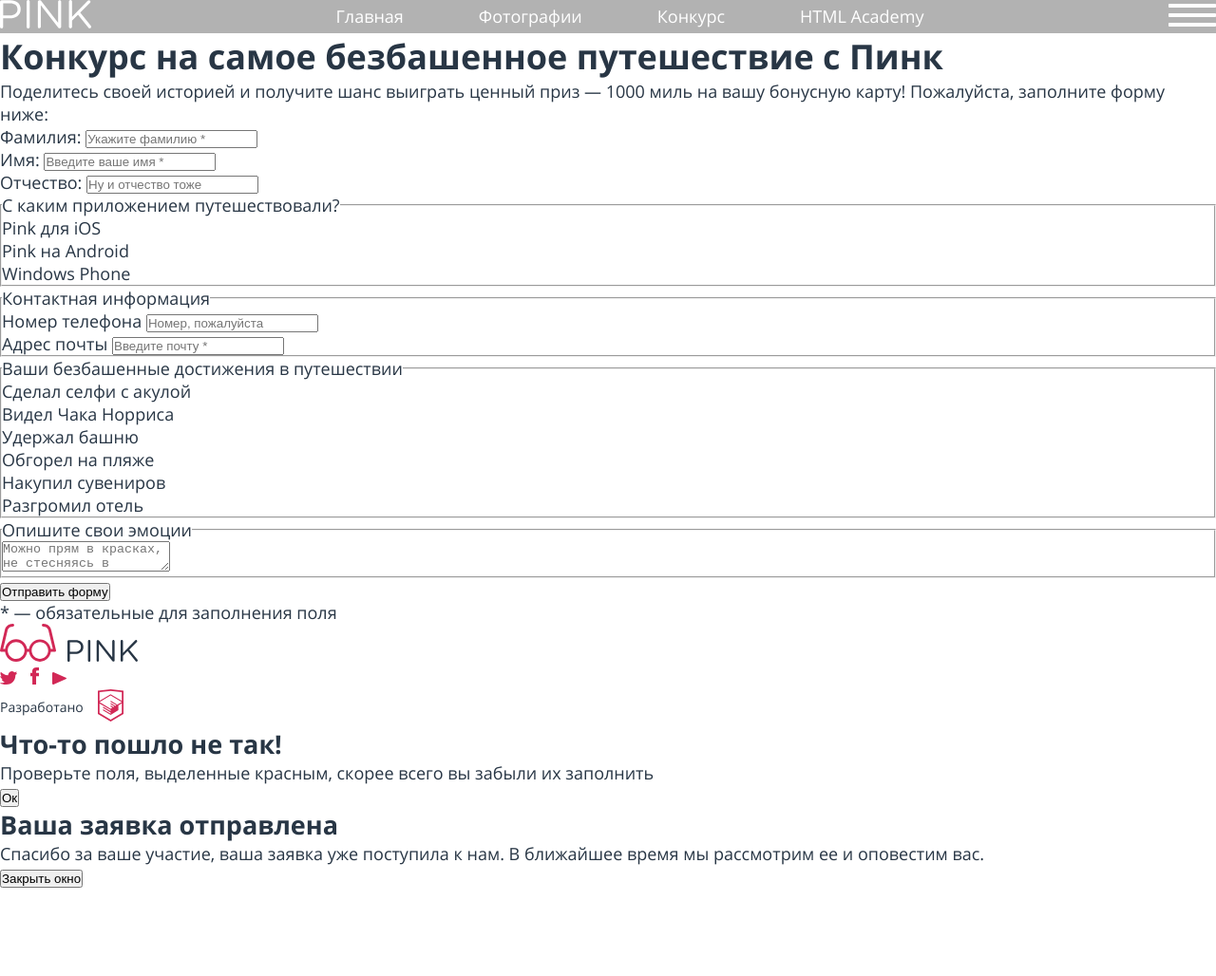
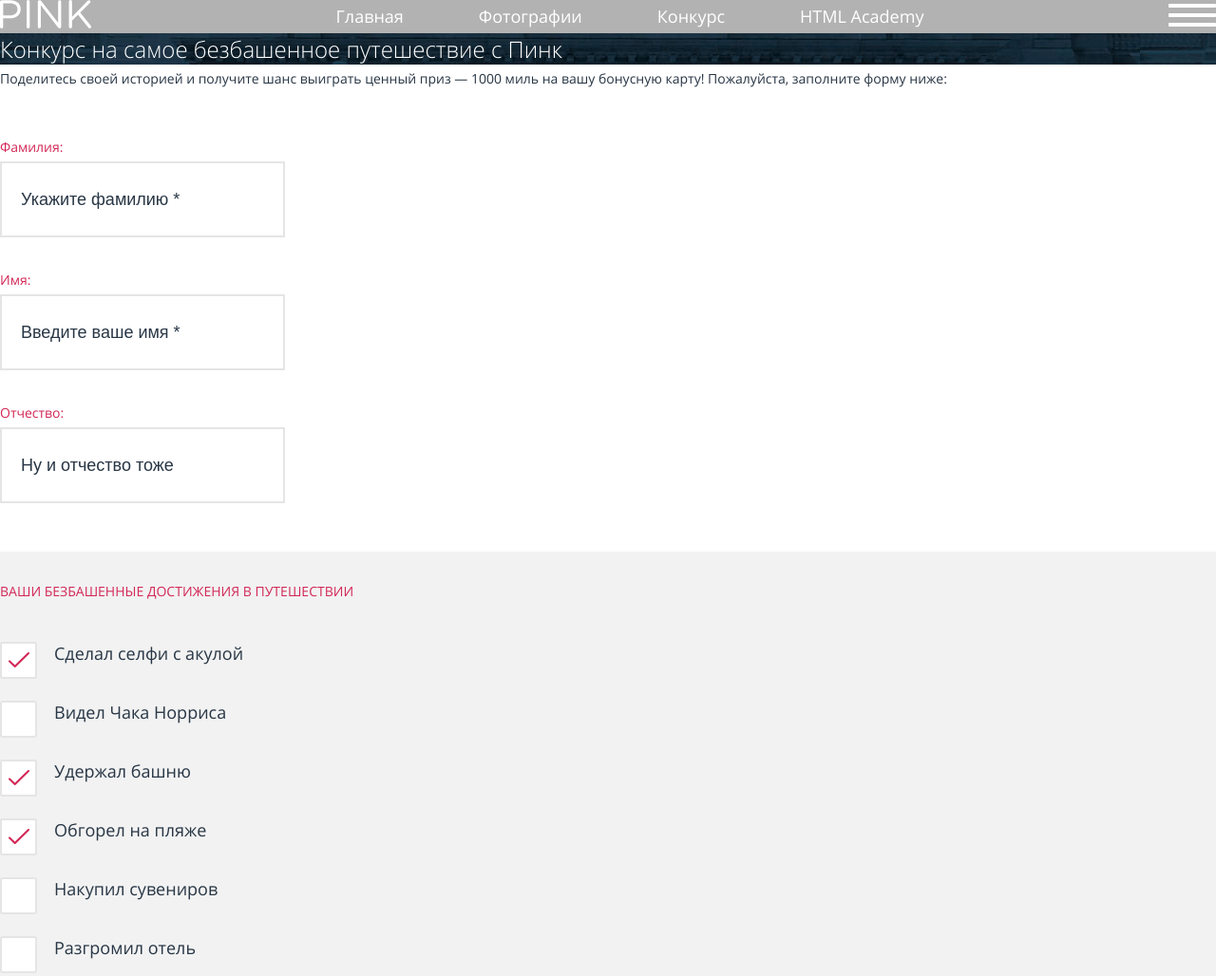
Before and after one commit to multiversal-destroyer/pink, a website: page source/form.html in a window 1280 px wide. Shown: the top 1028 px of the page at 95% size. Before the commit the page ends 935 px from the top, so only its background shows below. Drawn offline with nearby package versions, Linux system fonts and the light colour scheme; files that its build step writes are made by us from their sources.

Commit message:
build: add lottery.scss

```diff
--- a/source/form.html
+++ b/source/form.html
@@ -37,54 +37,77 @@
     </header>
 
     <main class="main">
-      <h1 class="main__title">Конкурс на самое безбашенное путешествие с Пинк</h1>
-
       <section class="lottery">
+        <h1 class="lottery__title main-background">Конкурс на самое безбашенное путешествие с Пинк</h1>
         <p class="lottery__description">Поделитесь своей историей и получите шанс выиграть ценный приз — 1000 миль на вашу бонусную карту! Пожалуйста, заполните форму ниже:</p>
 
         <form class="lottery__form form" action="">
-          <div class="form__group form-group">
-            <label class="form-group__label" for="last-name">Фамилия:</label>
-            <input class="form-group__input" type="text" id="last-name" name="last-name" placeholder="Укажите фамилию *">
+          <fieldset class="form__fieldset form-fieldset">
+            <legend class="visually-hidden">Ваш антропоним</legend>
+            <div class="form-fieldset__group fieldset-group">
+              <label class="fieldset-group__label" for="last-name">Фамилия:</label>
+              <input class="fieldset-group__input" type="text" id="last-name" name="last-name" placeholder="Укажите фамилию *">
             </div>
-          <div class="form__group form-group">
-            <label class="form-group__label" for="first-name">Имя:</label>
-            <input class="form-group__input" type="text" id="first-name" name="first-name" placeholder="Введите ваше имя *">
+            <div class="form-fieldset__group fieldset-group">
+              <label class="fieldset-group__label" for="first-name">Имя:</label>
+              <input class="fieldset-group__input" type="text" id="first-name" name="first-name" placeholder="Введите ваше имя *">
             </div>
-          <div class="form__group form-group">
-            <label class="form-group__label" for="middle-name">Отчество:</label>
-            <input class="form-group__input" type="text" id="middle-name" name="middle-name" placeholder="Ну и отчество тоже">
+            <div class="form-fieldset__group fieldset-group">
+              <label class="fieldset-group__label" for="middle-name">Отчество:</label>
+              <input class="fieldset-group__input" type="text" id="middle-name" name="middle-name" placeholder="Ну и отчество тоже">
             </div>
+          </fieldset>
 
           <fieldset class="form__fieldset form-fieldset">
-            <legend class="form-fieldset__legend">С каким приложением путешествовали?</legend>
+            <legend class="form-fieldset__legend">Ваши безбашенные достижения в путешествии</legend>
             <ul class="form-fieldset__list">
               <li class="form-fieldset__item fieldset-item">
                 <label class="fieldset-item__label">
-                  <input class="visually-hidden" type="radio" name="iOS" checked>
-                  <span class="fieldset-item__mark fieldset-item__mark--radio"></span>
-                  <span class="fieldset-item__description">Pink для iOS</span>
+                  <input class="fieldset-item__input visually-hidden" type="checkbox" name="q" checked>
+                  <span class="fieldset-item__mark fieldset-item__mark--checkbox"></span>
+                  <span class="fieldset-item__description fieldset-item__description--checkbox">Сделал селфи с акулой</span>
                 </label>
               </li>
               <li class="form-fieldset__item fieldset-item">
                 <label class="fieldset-item__label">
-                  <input class="visually-hidden" type="radio" name="Android">
-                  <span class="fieldset-item__mark fieldset-item__mark--radio"></span>
-                  <span class="fieldset-item__description">Pink на Android</span>
+                  <input class="fieldset-item__input visually-hidden" type="checkbox" name="w">
+                  <span class="fieldset-item__mark fieldset-item__mark--checkbox"></span>
+                  <span class="fieldset-item__description fieldset-item__description--checkbox">Видел Чака Норриса</span>
                 </label>
               </li>
               <li class="form-fieldset__item fieldset-item">
                 <label class="fieldset-item__label">
-                  <input class="visually-hidden" type="radio" name="Windows-Phone">
-                  <span class="fieldset-item__mark fieldset-item__mark--radio"></span>
-                  <span class="fieldset-item__description">Windows Phone</span>
+                  <input class="fieldset-item__input visually-hidden" type="checkbox" name="e" checked>
+                  <span class="fieldset-item__mark fieldset-item__mark--checkbox"></span>
+                  <span class="fieldset-item__description fieldset-item__description--checkbox">Удержал башню</span>
+                </label>
+              </li>
+              <li class="form-fieldset__item fieldset-item">
+                <label class="fieldset-item__label">
+                  <input class="fieldset-item__input visually-hidden" type="checkbox" name="r" checked>
+                  <span class="fieldset-item__mark fieldset-item__mark--checkbox"></span>
+                  <span class="fieldset-item__description fieldset-item__description--checkbox">Обгорел на пляже</span>
+                </label>
+              </li>
+              <li class="form-fieldset__item fieldset-item">
+                <label class="fieldset-item__label">
+                  <input class="fieldset-item__input visually-hidden" type="checkbox" name="t">
+                  <span class="fieldset-item__mark fieldset-item__mark--checkbox"></span>
+                  <span class="fieldset-item__description fieldset-item__description--checkbox">Накупил сувениров</span>
+                </label>
+              </li>
+              <li class="form-fieldset__item fieldset-item">
+                <label class="fieldset-item__label">
+                  <input class="fieldset-item__input visually-hidden" type="checkbox" name="y">
+                  <span class="fieldset-item__mark fieldset-item__mark--checkbox"></span>
+                  <span class="fieldset-item__description fieldset-item__description--checkbox">Разгромил отель</span>
                 </label>
               </li>
             </ul>
           </fieldset>
 
           <fieldset class="form__fieldset form-fieldset">
-            <legend class="form-fieldset__legend">Контактная информация</legend>
+            <legend class="visually-hidden">Контактная информация</legend>
             <div class="form-fieldset__group fieldset-group">
               <label class="fieldset-group__label" for="phone">Номер телефона</label>
               <input class="fieldset-group__input fieldset-group__input--phone" type="text" id="phone" name="phone" placeholder="Номер, пожалуйста">
@@ -97,48 +120,27 @@
           </fieldset>
 
           <fieldset class="form__fieldset form-fieldset">
-            <legend class="form-fieldset__legend">Ваши безбашенные достижения в путешествии</legend>
+            <legend class="form-fieldset__legend">С каким приложением путешествовали?</legend>
             <ul class="form-fieldset__list">
               <li class="form-fieldset__item fieldset-item">
                 <label class="fieldset-item__label">
-                  <input class="visually-hidden" type="checkbox" name="q" checked>
-                  <span class="fieldset-item__mark fieldset-item__mark--checkbox"></span>
-                  <span class="fieldset-item__description">Сделал селфи с акулой</span>
+                  <input class="fieldset-item__input visually-hidden" type="radio" name="iOS" checked>
+                  <span class="fieldset-item__mark fieldset-item__mark--radio"></span>
+                  <span class="fieldset-item__description fieldset-item__description--radio">Pink для iOS</span>
                 </label>
               </li>
               <li class="form-fieldset__item fieldset-item">
                 <label class="fieldset-item__label">
-                  <input class="visually-hidden" type="checkbox" name="w">
-                  <span class="fieldset-item__mark fieldset-item__mark--checkbox"></span>
-                  <span class="fieldset-item__description">Видел Чака Норриса</span>
+                  <input class="fieldset-item__input visually-hidden" type="radio" name="Android">
+                  <span class="fieldset-item__mark fieldset-item__mark--radio"></span>
+                  <span class="fieldset-item__description fieldset-item__description--radio">Pink на Android</span>
                 </label>
               </li>
               <li class="form-fieldset__item fieldset-item">
                 <label class="fieldset-item__label">
-                  <input class="visually-hidden" type="checkbox" name="e" checked>
-                  <span class="fieldset-item__mark fieldset-item__mark--checkbox"></span>
-                  <span class="fieldset-item__description">Удержал башню</span>
-                </label>
-              </li>
-              <li class="form-fieldset__item fieldset-item">
-                <label class="fieldset-item__label">
-                  <input class="visually-hidden" type="checkbox" name="r" checked>
-                  <span class="fieldset-item__mark fieldset-item__mark--checkbox"></span>
-                  <span class="fieldset-item__description">Обгорел на пляже</span>
-                </label>
-              </li>
-              <li class="form-fieldset__item fieldset-item">
-                <label class="fieldset-item__label">
-                  <input class="visually-hidden" type="checkbox" name="t">
-                  <span class="fieldset-item__mark fieldset-item__mark--checkbox"></span>
-                  <span class="fieldset-item__description">Накупил сувениров</span>
-                </label>
-              </li>
-              <li class="form-fieldset__item fieldset-item">
-                <label class="fieldset-item__label">
-                  <input class="visually-hidden" type="checkbox" name="y">
-                  <span class="fieldset-item__mark fieldset-item__mark--checkbox"></span>
-                  <span class="fieldset-item__description">Разгромил отель</span>
+                  <input class="fieldset-item__input visually-hidden" type="radio" name="Windows-Phone">
+                  <span class="fieldset-item__mark fieldset-item__mark--radio"></span>
+                  <span class="fieldset-item__description fieldset-item__description--radio">Windows Phone</span>
                 </label>
               </li>
             </ul>
@@ -146,16 +148,16 @@
 
           <fieldset class="form__fieldset form-fieldset">
             <legend class="form-fieldset__legend">Опишите свои эмоции</legend>
-              <label class="visually-hidden" for="rt">Номер телефона</label>
-              <textarea class="form-fieldset__textarea" name="" id="rt" placeholder="Можно прям в красках, не стесняясь в выражениях"></textarea>
+            <label class="visually-hidden" for="rt"></label>
+            <textarea class="form-fieldset__textarea" rows="10" cols="35" name="" id="rt" placeholder="Можно прям в красках, не стесняясь в выражениях"></textarea>
           </fieldset>
 
           <div class="form__wrapper">
-            <button class="form__button form-button" type="submit">
+            <button class="form__button form-button button" type="submit">
               <span class="form-button__description">Отправить форму</span>
             </button>
 
-            <p class="form__description"><span>*</span> — обязательные для заполнения поля</p>
+            <p class="form__description"><span class="form__span">*</span> — обязательные для заполнения поля</p>
           </div>
         </form>
 
--- /dev/null
+++ b/source/sass/blocks/_lottery.scss
@@ -0,0 +1,145 @@
+.lottery {
+
+  &__title {
+    font-size: 24px;
+    font-weight: 300;
+    color: $basic-white;
+  }
+
+  &__description {
+    font-size: 14px;
+    line-height: 30px;
+  }
+}
+
+.form {
+
+  &__fieldset {
+    display: flex;
+    flex-direction: column;
+    align-items: baseline;
+    row-gap: 30px;
+    border: none;
+
+    &:nth-child(2n) {
+      background-color: $gray-light;
+    }
+  }
+
+  &__description {
+    font-size: 14px;
+    line-height: 30px;
+    text-transform: uppercase;
+  }
+
+  &__span {
+    color: $pink;
+  }
+}
+
+.form-button {
+  background-color: $green;
+  padding: 23px 45px;
+  border-radius: 2px;
+
+  &__description {
+    font-size: 18px;
+    font-weight: 700;
+    text-transform: uppercase;
+    color: $basic-white;
+  }
+}
+
+.form-fieldset {
+  position: relative;
+  padding: 42px 0;
+
+  &__list {
+    display: flex;
+    flex-direction: column;
+    row-gap: 38px;
+  }
+
+  &__legend {
+    position: relative;
+    text-transform: uppercase;
+    font-size: 14px;
+    line-height: 18px;
+    color: $pink;
+    margin-bottom: 44px;
+    top: 42px;
+  }
+
+  &__textarea {
+    border: 2px solid $gray-table-border;
+  }
+}
+
+.fieldset-group {
+  display: flex;
+  flex-direction: column;
+
+  &__label {
+    font-size: 14px;
+    line-height: 30px;
+    color: $pink;
+  }
+
+  &__input {
+    border: 2px solid $gray-table-border;
+    padding: 23px 0 23px 20px;
+    width: 276px;
+    font-size: 18px;
+    line-height: 30px;
+  }
+}
+
+.fieldset-item {
+
+  &__label {
+    position: relative;
+  }
+
+  &__description { // Изменить для каждой твари.
+
+    &--checkbox {
+      margin-left: calc(35px + 22px);
+    }
+
+    &--radio {
+      margin-left: calc(37px + 31px);
+    }
+  }
+
+  &__input[type="checkbox"] + .fieldset-item__mark--checkbox {
+    position: absolute;
+    content: "";
+    background-image: url("/source/img/svg/checkbox.svg");
+    width: calc(35px + 2px * 2); // Борт, ебать его в рот.
+    height: calc(35px + 2px * 2);
+  }
+
+  &__input[type="checkbox"]:checked + .fieldset-item__mark--checkbox::before {
+    position: absolute;
+    content: "";
+    background-image: url("/source/img/svg/checkbox-on.svg");
+    width: calc(35px + 2px * 2);
+    height: calc(35px + 2px * 2);
+  }
+
+  &__input[type="radio"] + .fieldset-item__mark--radio {
+    position: absolute;
+    content: "";
+    background-image: url("/source/img/svg/radio.svg");
+    width: calc(37px + 2px * 2); // Ещё один борт, ебать его в рот too.
+    height: calc(37px + 2px * 2);
+  }
+
+  &__input[type="radio"]:checked + .fieldset-item__mark--radio::before {
+    position: absolute;
+    content: "";
+    background-image: url("/source/img/svg/radio-on.svg");
+    width: calc(37px + 2px * 2);
+    height: calc(37px + 2px * 2);
+  }
+}
--- a/source/sass/global/_global.scss
+++ b/source/sass/global/_global.scss
@@ -15,6 +15,13 @@ body {
 img {
   max-width: 100%;
   height: auto;
+}
+
+input::placeholder,
+textarea::placeholder {
+  font-size: 18px;
+  line-height: 30px;
+  color: $main-gray;
 }
 
 .visually-hidden {
@@ -38,3 +45,7 @@ img {
   text-decoration: none;
   cursor: pointer;
 }
+
+.main-background {
+  background-image: url("/source/img/back-desktop.png");
+}
--- a/source/sass/style.scss
+++ b/source/sass/style.scss
@@ -18,3 +18,4 @@
 @import 'blocks/footer.scss';
 @import 'blocks/photo.scss';
 @import 'blocks/upload.scss';
+@import 'blocks/lottery.scss';
```
Also changed, not shown: source/catalog.html (+1 -1 lines), source/img/htmlacademy.svg (deleted), source/img/svg/checkbox-on.svg (added), source/img/svg/checkbox.svg (added), source/img/svg/radio-on.svg (added), source/img/svg/radio.svg (added). Lines whose indentation alone changed are shown as unchanged.
